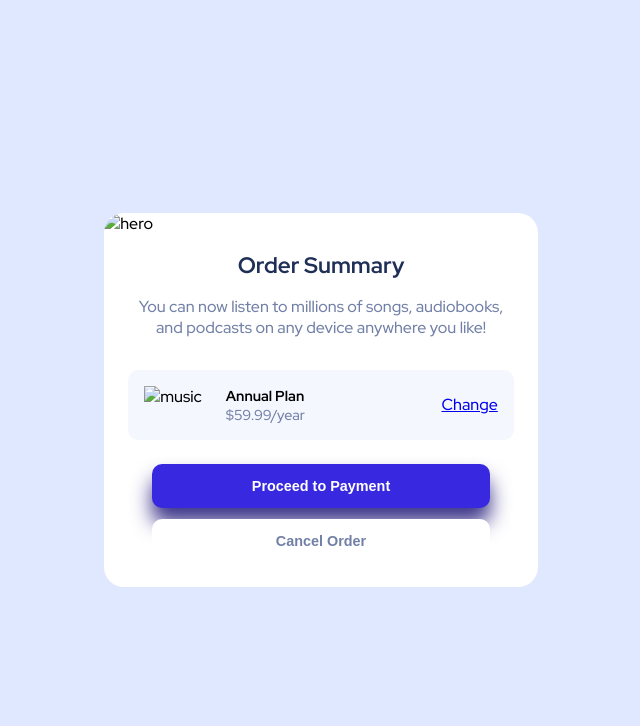
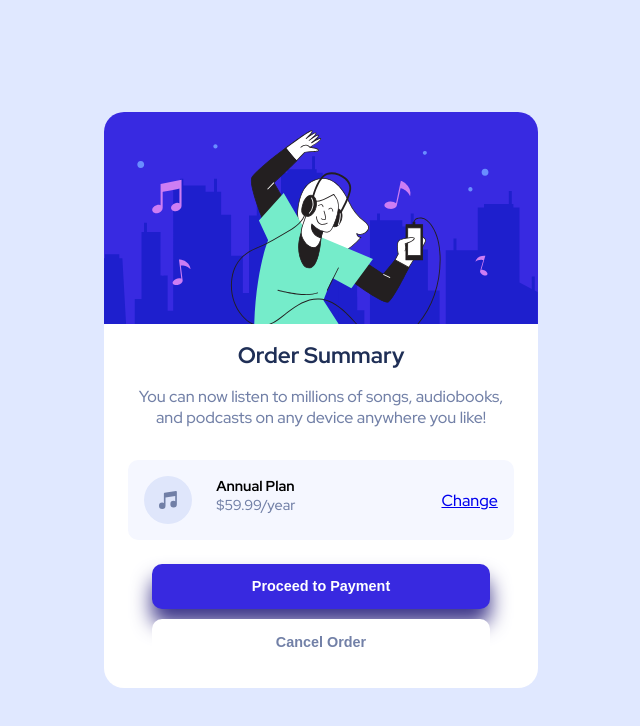
Before and after one commit to frontabbey/order-summary, a plain HTML site: page index.html in a window 1280 px wide. Shown: the whole page, without its empty margins (319-959 px from the left). Drawn offline with Linux system fonts and the light colour scheme; files whose address does not match are found by name.

Commit message:
Update index.html

```diff
--- a/index.html
+++ b/index.html
@@ -14,7 +14,7 @@
   <main>
     <article class="card">
     <div class="card-image">
-      <img src="images/illustration-hero.svg" alt="hero">
+      <img src="file:///C:/Users/HP.DESKTOP-FL78S74/OneDrive/Documents/order%20summary/images/illustration-hero.svg" alt="hero">
       </div>
       <div class="card-text">
         <h1 class="title"> Order Summary</h1>
@@ -23,7 +23,7 @@
           </div>
           <div class="detail-box">
             <div class="detail-left">
-              <img src="images/icon-music.svg" alt="music">
+              <img src="file:///C:/Users/HP.DESKTOP-FL78S74/OneDrive/Documents/order%20summary/images/icon-music.svg" alt="music">
               <div class="detail-middle">
                 <h4> Annual Plan</h4>
                 <p> $59.99/year</p>
```
